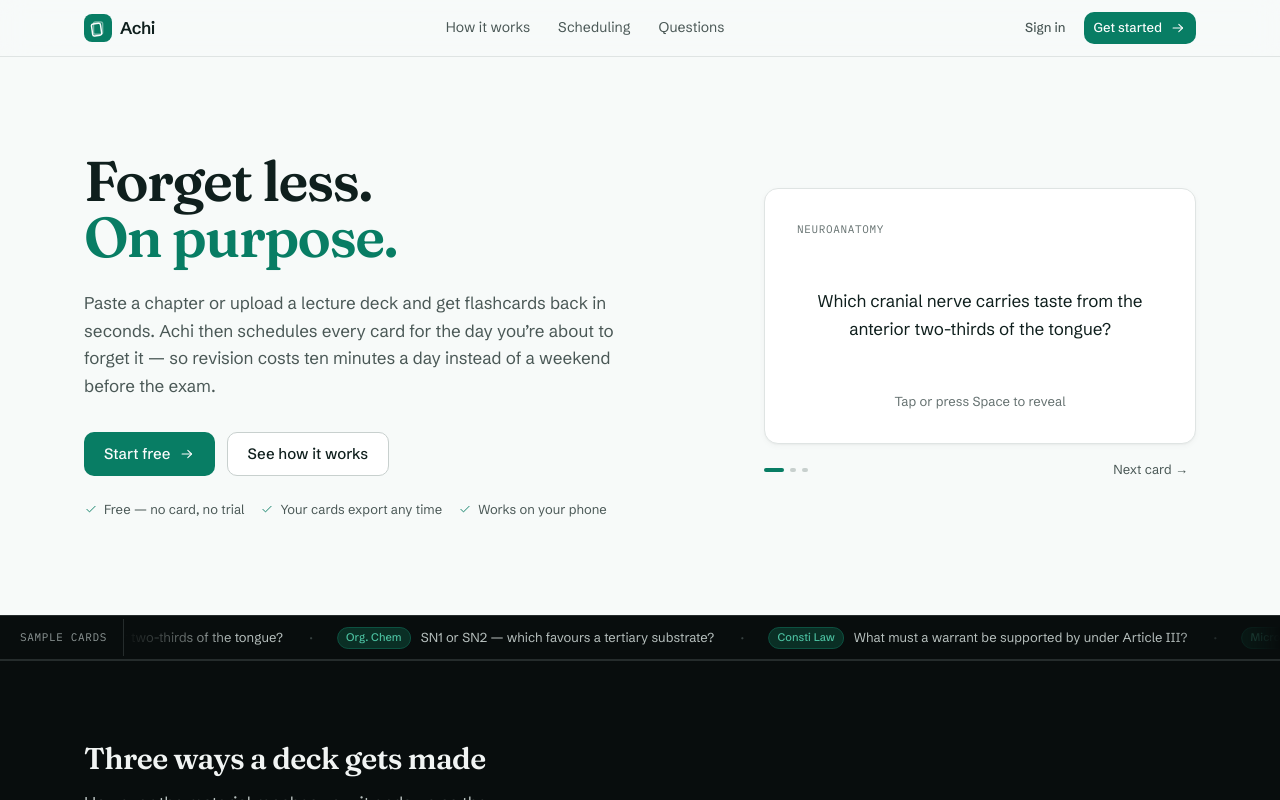
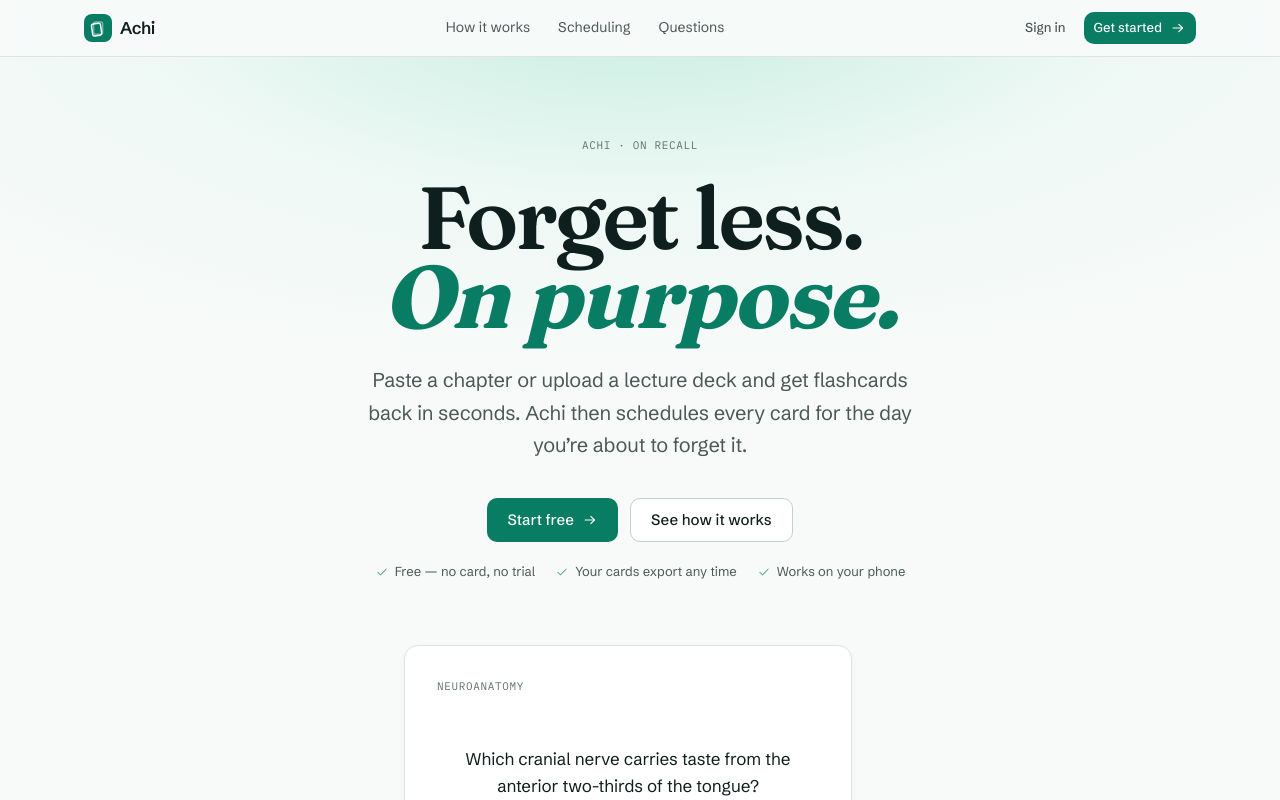
Before and after one commit to itsruwins/achi, a Next.js app: page / in a window 1280 px wide. Shown: the top 800 px of the page. Built offline with nearby package versions, Linux system fonts and the light colour scheme; no server answers.

Commit message:
Add atmospheric wash effect to hero section in globals.css and update typography styles in page.tsx. Introduce new font-display-italic class for improved text presentation. Modify layout.tsx to ensure proper font styling for the hero component.

```diff
--- a/src/app/globals.css
+++ b/src/app/globals.css
@@ -82,6 +82,8 @@
   --disabled-opacity: 0.45;
   --focus-ring: var(--primary);
   --focus-halo: oklch(0.525 0.100 172 / 0.18);
+  --wash-near: oklch(0.885 0.062 172 / 0.7);
+  --wash-far: oklch(0.945 0.032 172 / 0.3);
   --selection: oklch(0.525 0.100 172 / 0.22);
   --selection-fg: oklch(0.18 0.030 180);
 
@@ -166,6 +168,10 @@
     --hover-wash: oklch(0.99 0 0 / 0.06);
     --active-wash: oklch(0.99 0 0 / 0.1);
     --focus-halo: oklch(0.735 0.115 172 / 0.25);
+  --wash-near: oklch(0.46 0.075 172 / 0.40);
+  --wash-far: oklch(0.30 0.045 172 / 0.18);
+    --wash-near: oklch(0.46 0.075 172 / 0.40);
+    --wash-far: oklch(0.30 0.045 172 / 0.18);
     --selection: oklch(0.735 0.115 172 / 0.3);
     --selection-fg: oklch(0.98 0.01 172);
     --skeleton-base: oklch(0.275 0.010 195);
@@ -221,6 +227,8 @@
   --hover-wash: oklch(0.99 0 0 / 0.06);
   --active-wash: oklch(0.99 0 0 / 0.1);
   --focus-halo: oklch(0.735 0.115 172 / 0.25);
+  --wash-near: oklch(0.46 0.075 172 / 0.40);
+  --wash-far: oklch(0.30 0.045 172 / 0.18);
   --selection: oklch(0.735 0.115 172 / 0.3);
   --selection-fg: oklch(0.98 0.01 172);
   --skeleton-base: oklch(0.275 0.010 195);
@@ -382,7 +390,60 @@
   --text-6xl--line-height: 1.0;
   --text-6xl--letter-spacing: -0.028em;
 
+  /* Poster sizes. Only the hero uses these, and only with two or three words
+     per line — at this scale leading goes under 1 and the lines nearly touch,
+     which is the whole effect. */
+  --text-7xl: 4.5rem;
+  --text-7xl--line-height: 0.94;
+  --text-7xl--letter-spacing: -0.032em;
+
+  --text-8xl: 5.5rem;
+  --text-8xl--line-height: 0.9;
+  --text-8xl--letter-spacing: -0.035em;
+
   --ease-out-quart: var(--ease-out);
+}
+
+/*
+  Atmospheric wash behind the hero.
+
+  Sits under the content on its own layer so it can never pick up a stacking
+  context from the text. `pointer-events: none` because it covers the CTAs.
+*/
+.hero-wash {
+  position: relative;
+  isolation: isolate;
+}
+
+.hero-wash::before {
+  content: "";
+  position: absolute;
+  inset: -4rem 0 auto 0;
+  height: 42rem;
+  z-index: -1;
+  pointer-events: none;
+  background:
+    radial-gradient(
+      70% 55% at 50% 0%,
+      var(--wash-near) 0%,
+      var(--wash-far) 55%,
+      transparent 100%
+    );
+}
+
+@media (prefers-reduced-motion: no-preference) {
+  .hero-wash::before {
+    animation: achi-fade-in var(--dur-slow) var(--ease-out);
+  }
+}
+
+@keyframes achi-fade-in {
+  from {
+    opacity: 0;
+  }
+  to {
+    opacity: 1;
+  }
 }
 
 /* ═══════════════════════════════════════════════════════════════════════════
@@ -551,6 +612,22 @@
   font-weight: 600;
 }
 
+/*
+  Display italic. A separate class rather than the `italic` utility, because
+  that would synthesise a slant on whichever face is active; this points at the
+  real italic file loaded in layout.tsx.
+*/
+.font-display-italic {
+  font-family: var(--font-display);
+  font-style: italic;
+  font-variation-settings:
+    "SOFT" 0,
+    "WONK" 0,
+    "opsz" 40;
+  font-weight: 700;
+  letter-spacing: -0.02em;
+}
+
 /* Below ~24px the display face needs a lower optical size to keep its strokes
    from thinning out. */
 .font-display-sm {
--- a/src/app/layout.tsx
+++ b/src/app/layout.tsx
@@ -17,6 +17,9 @@
   variable: "--ff-display",
   subsets: ["latin"],
   weight: "variable",
+  // The true italic, not a synthesised slant — the hero sets one line in it and
+  // an obliqued serif at 80px is immediately obvious as fake.
+  style: ["normal", "italic"],
   axes: ["SOFT", "WONK", "opsz"],
   display: "swap",
 });
--- a/src/app/page.tsx
+++ b/src/app/page.tsx
@@ -119,23 +119,36 @@
 
 function Hero({ signedIn }: { signedIn: boolean }) {
   return (
-    <section className="mx-auto grid w-full max-w-6xl items-center gap-10 px-5 py-16 lg:grid-cols-[1fr_minmax(0,27rem)] lg:gap-16 lg:py-24">
-      <div>
-        {/* Two beats, second one turning: forgetting is the thing everyone
-            accepts as inevitable, and the claim is that it's schedulable. */}
-        <h1 className="font-display text-5xl text-text sm:text-6xl">
-          Forget less.
-          <span className="block text-primary">On purpose.</span>
+    <section className="hero-wash overflow-hidden">
+      <div className="mx-auto w-full max-w-4xl px-5 pt-14 text-center sm:pt-20">
+        {/*
+          One masthead line, at the top of the page only. A small tracked mono
+          label above *every* section is scaffolding; a single one here is a
+          brand device, and it's the one place the mono face earns its keep
+          outside data labels.
+        */}
+        <p className="label-data">Achi · on recall</p>
+
+        {/*
+          The tagline carries the whole hero, so it gets poster scale and the
+          contrast is inside the sentence: the claim upright in ink, the turn in
+          the real italic and in jade. Two beats, not three — a recessive third
+          line would soften exactly the thing that makes it land.
+        */}
+        <h1 className="mt-6 text-6xl text-text sm:text-7xl lg:text-8xl">
+          <span className="font-display block">Forget less.</span>
+          <span className="font-display-italic block text-primary">
+            On purpose.
+          </span>
         </h1>
 
-        <p className="mt-6 max-w-[52ch] text-lg leading-relaxed text-muted">
+        <p className="mx-auto mt-7 max-w-[46ch] text-lg leading-relaxed text-muted sm:text-xl">
           Paste a chapter or upload a lecture deck and get flashcards back in
           seconds. Achi then schedules every card for the day you&rsquo;re about
-          to forget it — so revision costs ten minutes a day instead of a
-          weekend before the exam.
+          to forget it.
         </p>
 
-        <div className="mt-8 flex flex-wrap items-center gap-3">
+        <div className="mt-9 flex flex-wrap items-center justify-center gap-3">
           {signedIn ? (
             <Link href="/decks">
               <Button size="lg">
@@ -160,12 +173,7 @@
           )}
         </div>
 
-        {/*
-          Trust markers as chips, not prose. Each one answers a question people
-          actually stall on before signing up, and every claim here is true of
-          the product as built — there is no billing code in it at all.
-        */}
-        <ul className="mt-6 flex flex-wrap gap-x-4 gap-y-2">
+        <ul className="mx-auto mt-5 flex max-w-md flex-col items-center gap-y-2 sm:max-w-none sm:flex-row sm:flex-wrap sm:justify-center sm:gap-x-5">
           {[
             "Free — no card, no trial",
             "Your cards export any time",
@@ -182,7 +190,12 @@
         </ul>
       </div>
 
-      <div className="flex justify-center lg:justify-end">
+      {/*
+        The live card sits below the fold line on most screens, cropped by the
+        section edge — enough of it shows to read as a real card and to say
+        there is more page below, without spending a screen on it.
+      */}
+      <div className="mx-auto mt-14 w-full max-w-lg px-5 pb-16 sm:mt-16 sm:pb-20">
         <DemoCard />
       </div>
     </section>
@@ -418,8 +431,11 @@
   return (
     <section className="band-dark border-t border-border">
       <div className="mx-auto w-full max-w-6xl px-5 py-20 text-center lg:py-24">
-        <h2 className="font-display mx-auto max-w-[18ch] text-3xl text-text sm:text-4xl">
-          Make your first deck in about a minute
+        <h2 className="mx-auto max-w-[18ch] text-3xl text-text sm:text-4xl">
+          <span className="font-display">Make your first deck </span>
+          <span className="font-display-italic text-primary">
+            in about a minute
+          </span>
         </h2>
         <p className="mx-auto mt-4 max-w-[52ch] text-lg leading-relaxed text-muted">
           Bring the notes you already have. You&rsquo;ll have cards before
```
